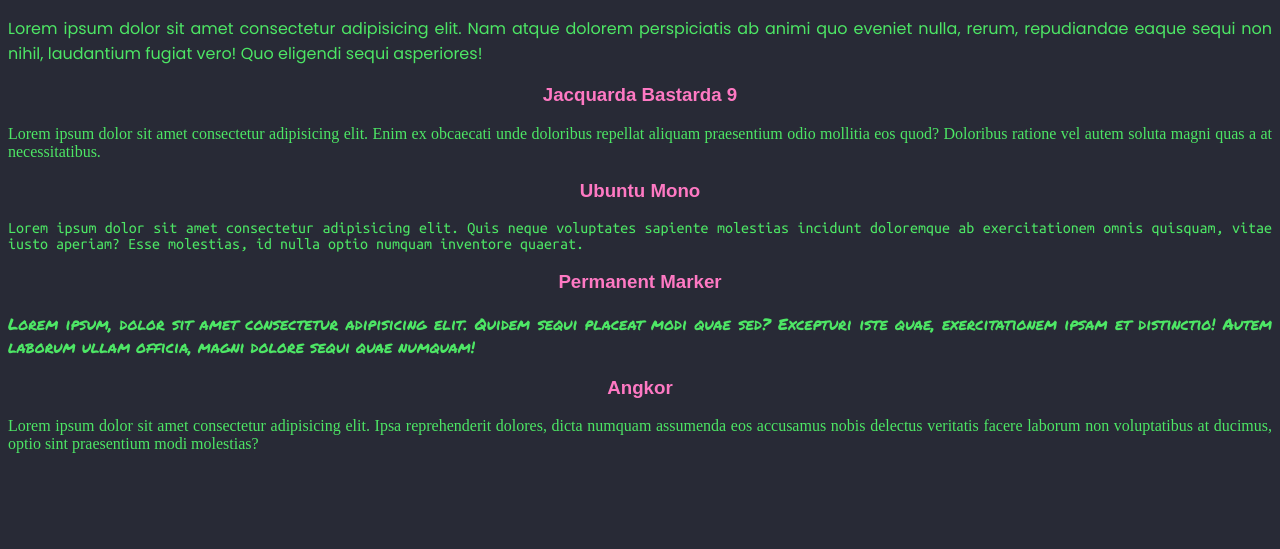
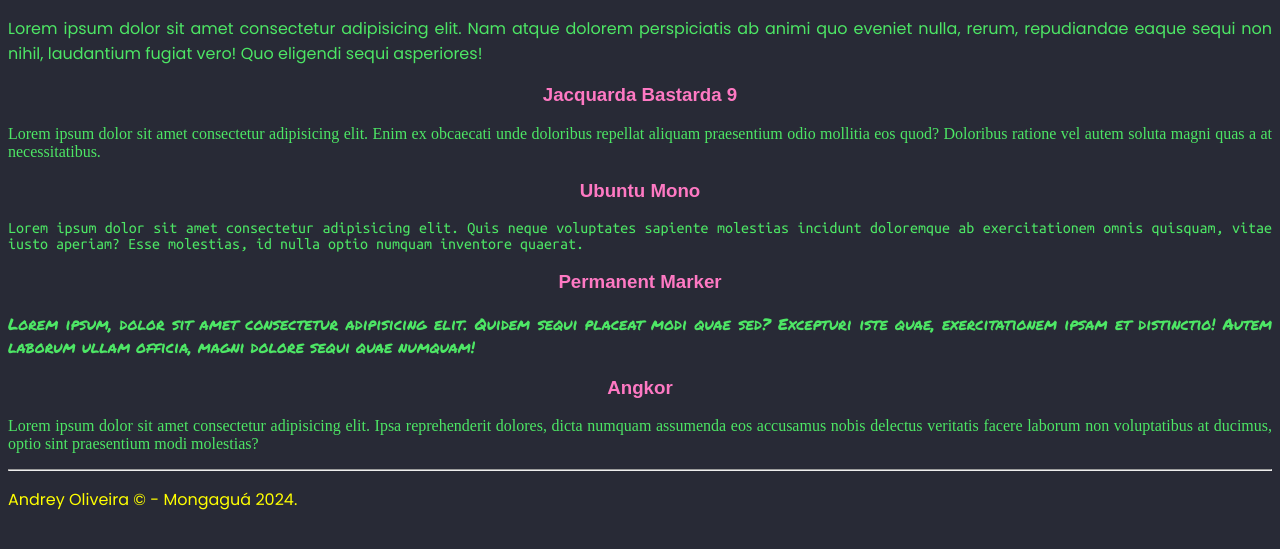
Before and after one commit to Andreydso/Exerc-cio-Cinco-Fontes-, a plain HTML site: page index.html in a window 1280 px wide. Shown: the part 105-654 px from the top of the page. Drawn offline with Linux system fonts and the light colour scheme; a web font is replaced by a local one.

Commit message:
Exercício Feito Com Amor!

```diff
--- a/index.html
+++ b/index.html
@@ -23,5 +23,8 @@
 
     <h3 class="Titulo">Angkor</h3>
     <p class="p5">Lorem ipsum dolor sit amet consectetur adipisicing elit. Ipsa reprehenderit dolores, dicta numquam assumenda eos accusamus nobis delectus veritatis facere laborum non voluptatibus at ducimus, optio sint praesentium modi molestias?</p>
+
+    <hr>
+    <p class="p6"><a href="https://github.com/Andreydso">Andrey Oliveira ©</a> - Mongaguá 2024.</p>
 </body>
 </html>
--- a/style.css
+++ b/style.css
@@ -50,3 +50,20 @@ body {
     font-family: "Angkor";
     text-align: justify;
 }
+
+a {
+    color: yellow;
+    font-family: 'poppins';
+    text-decoration: none;
+}
+
+a:hover {
+    color: orange;
+    font-family: 'poppins';
+    text-decoration: underline;
+}
+
+.p6 {
+    color: yellow;
+    font-family: 'poppins';
+}
```
